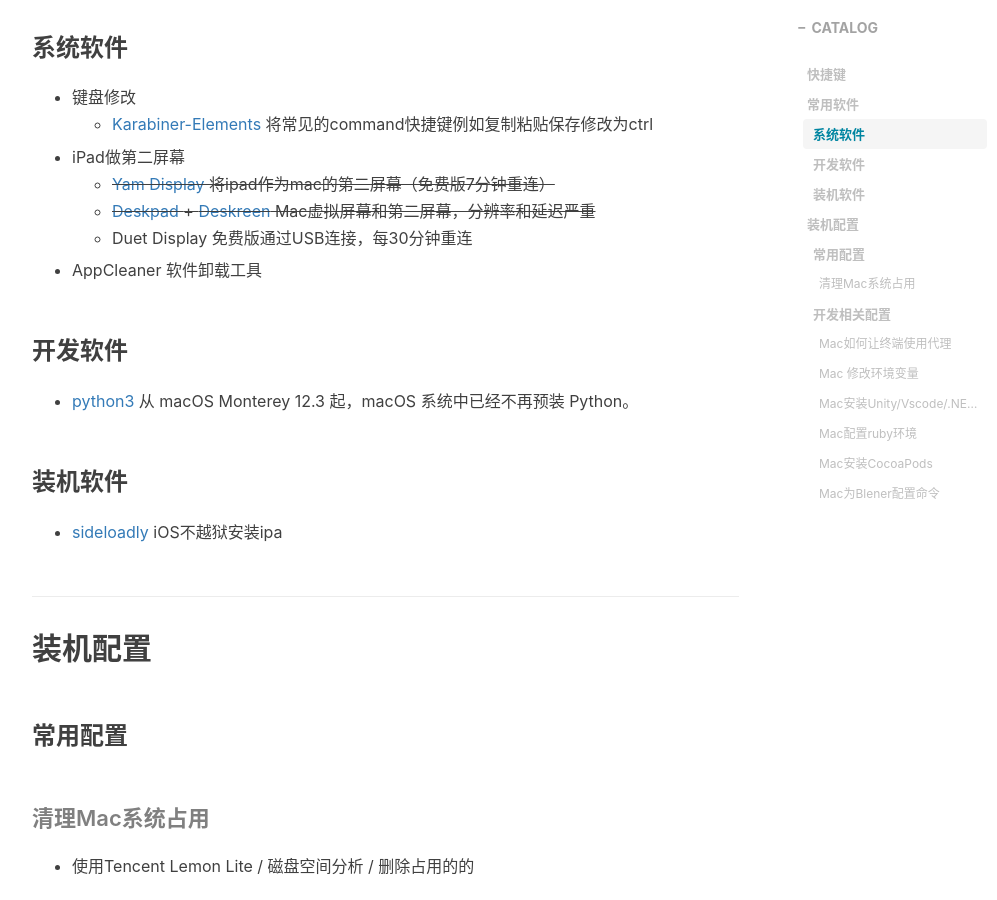
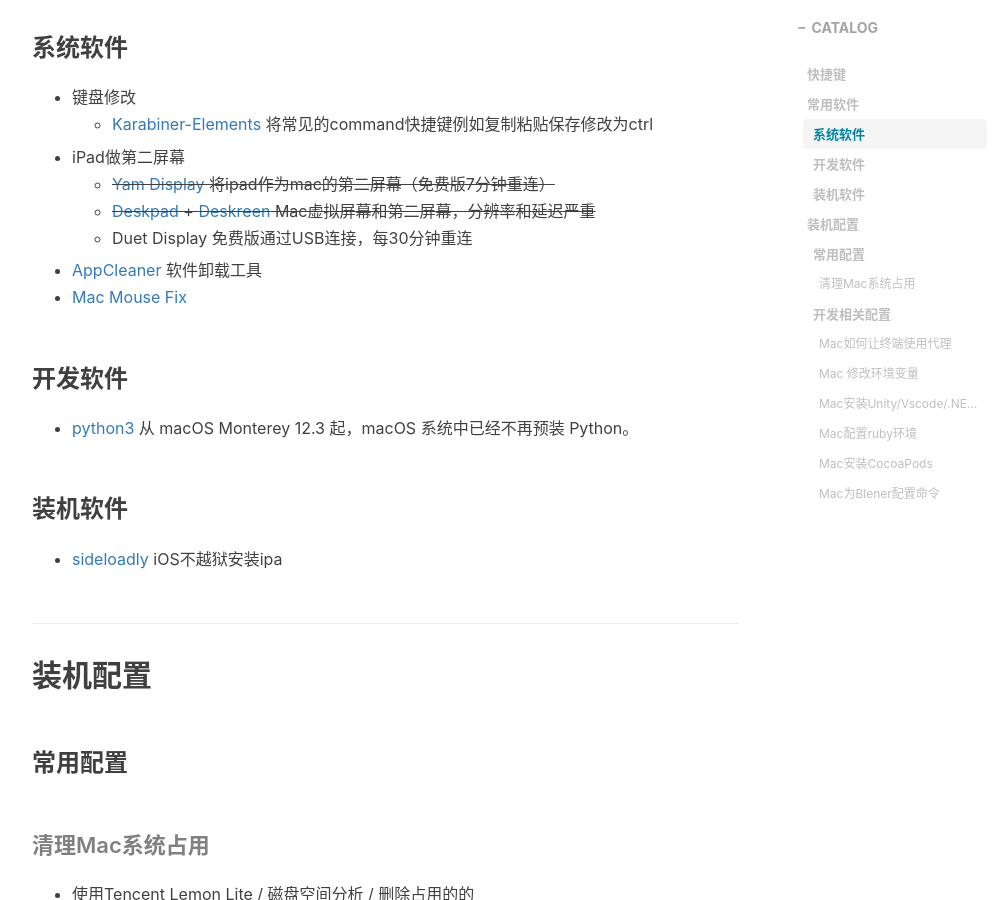
Before and after one commit to gumcstronger/gumcstronger.github.io, a Jekyll site: the page built from _posts/2022/2022-08-24-mac.md, in a window 1280 px wide and 900 px high, scrolled down 1022 px. Shown: the whole window, without its empty margins (233-1230 px from the left). Built offline with Jekyll 4.4.1, drawn with Linux system fonts in a browser that asks for light colours; nearby versions of some CDN libraries; comment, search, counter and statistics services are not loaded.

Commit message:
Update 2022-08-24-mac.md

```diff
--- a/_posts/2022/2022-08-24-mac.md
+++ b/_posts/2022/2022-08-24-mac.md
@@ -27,7 +27,8 @@
   * ~~[Yam Display ](https://www.yamdisplay.com/) 将ipad作为mac的第二屏幕（免费版7分钟重连）~~
   * ~~[Deskpad ](https://github.com/Stengo/DeskPad)+ [Deskreen](https://github.com/pavlobu/deskreen) Mac虚拟屏幕和第二屏幕，分辨率和延迟严重~~
   * Duet Display 免费版通过USB连接，每30分钟重连
-* AppCleaner 软件卸载工具
+* [AppCleaner](https://freemacsoft.net/appcleaner/) 软件卸载工具
+* [Mac Mouse Fix ](https://github.com/noah-nuebling/mac-mouse-fix)
 
 ### 开发软件
 
```
